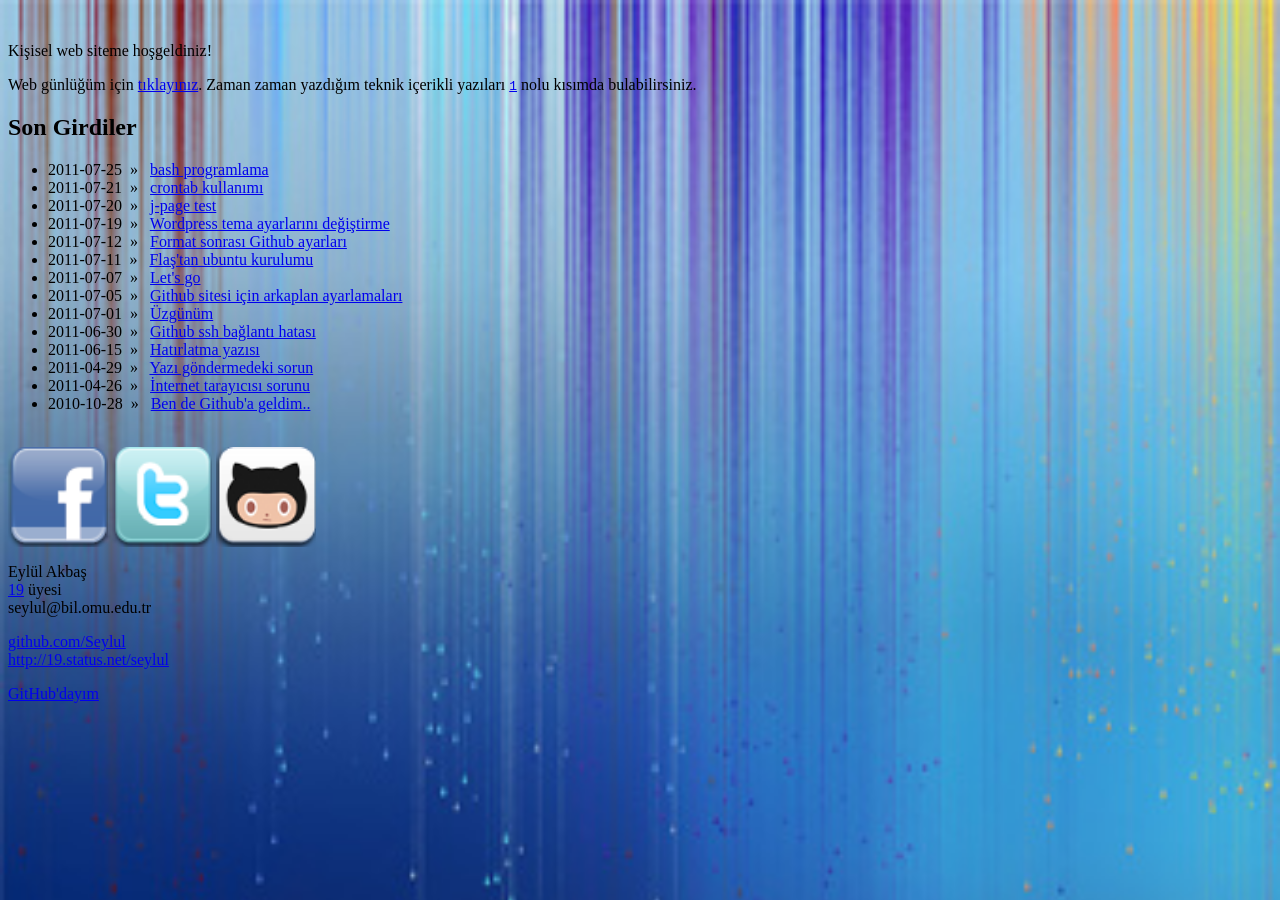
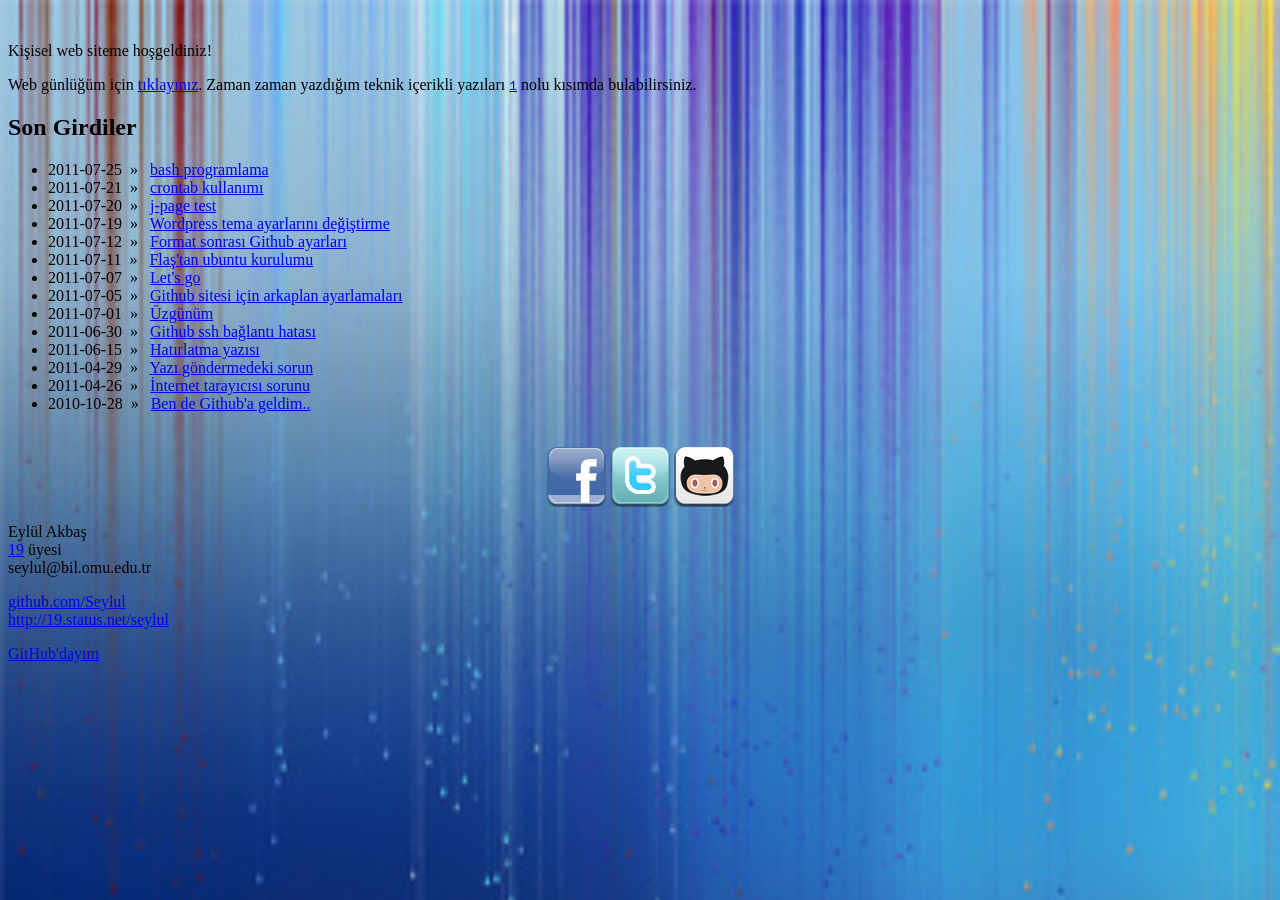
Before and after one commit to Seylul/seylul.github.io, a Jekyll site: the page built from index.html, in a window 1280 px wide. Built offline with Jekyll 4.4.1, drawn with Linux system fonts in a browser that asks for light colours.

Commit message:
boyut düzelt

```diff
--- a/index.html
+++ b/index.html
@@ -14,8 +14,10 @@ title: 19 Notları
   {% include html/archive %}
 
 </div>
+<center>
 <br>
-  <a href="http://facebook.com.tr/eylul.akbas "target="_blank"><img align=middle src="/chrome/facebook.png" width="100 " height="100" ></a>
-  <a href="http://twitter.com/s_eylul"target="_blank"><img align=middle src="/chrome/twitter.png" width="100 " height="100" ></a>
-  <a href="http://github.com/seylul"target="_blank"><img align=middle src="/chrome/github.png" width="100 " height="100" ></a>
+  <a href="http://facebook.com.tr/eylul.akbas "target="_blank"><img align=middle src="/chrome/facebook.png" ></a>
+  <a href="http://twitter.com/s_eylul"target="_blank"><img align=middle src="/chrome/twitter.png" ></a>
+  <a href="http://github.com/seylul"target="_blank"><img align=middle src="/chrome/github.png" ></a>
 <br>
+</center>
```
